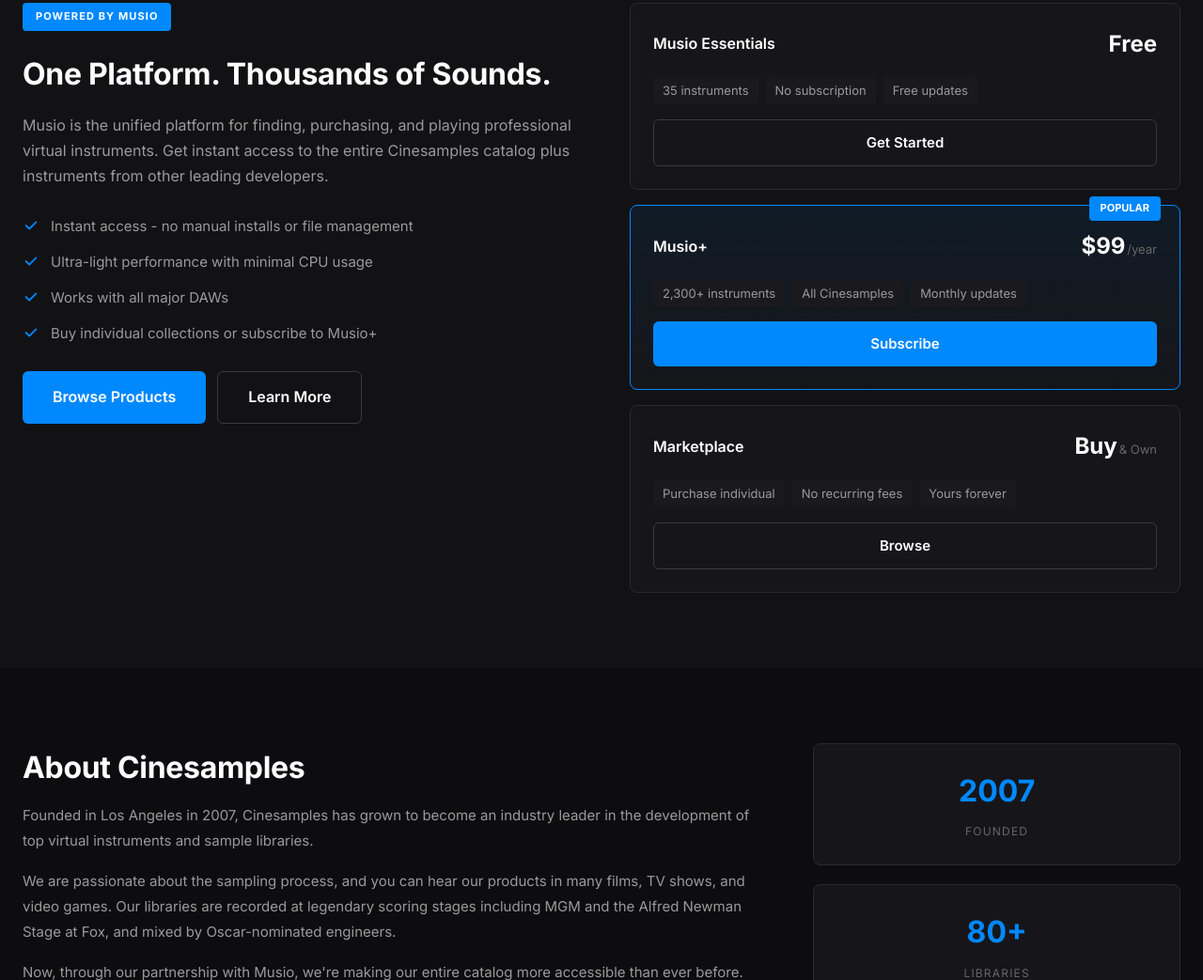
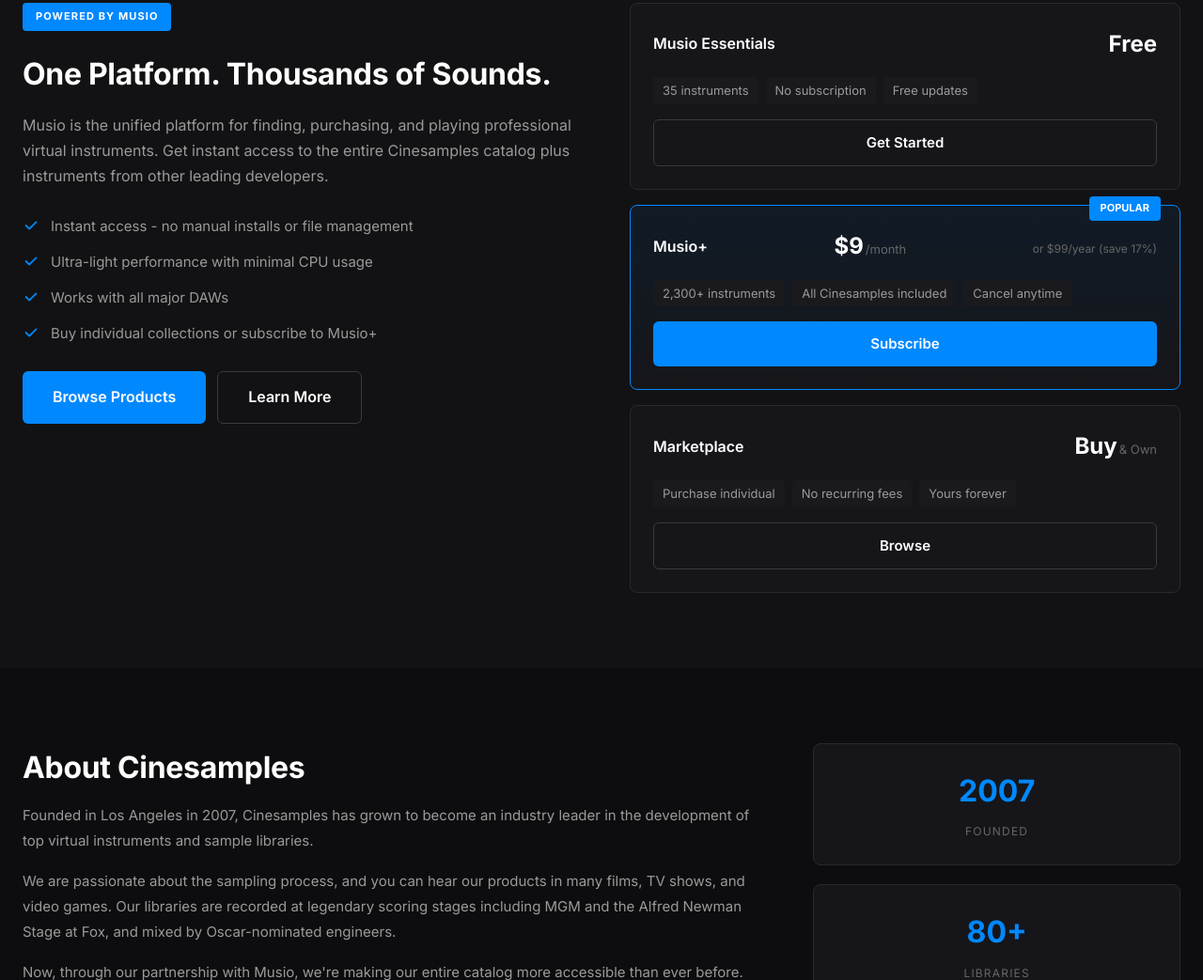
Before and after one commit to mpatti/cinesamples-new, a website: page index.html in a window 1280 px wide. Shown: the part 2624-3667 px from the top of the page at 94% size. Drawn offline with Linux system fonts and the light colour scheme.

Commit message:
Add $9/month option to Musio+ pricing card

```diff
--- a/index.html
+++ b/index.html
@@ -310,14 +310,15 @@
                         <div class="pricing-header">
                             <h3>Musio+</h3>
                             <div class="pricing-price">
-                                <span class="price-amount">$99</span>
-                                <span class="price-period">/year</span>
+                                <span class="price-amount">$9</span>
+                                <span class="price-period">/month</span>
                             </div>
+                            <div class="pricing-alt">or $99/year (save 17%)</div>
                         </div>
                         <ul class="pricing-features">
                             <li>2,300+ instruments</li>
-                            <li>All Cinesamples</li>
-                            <li>Monthly updates</li>
+                            <li>All Cinesamples included</li>
+                            <li>Cancel anytime</li>
                         </ul>
                         <a href="https://portal.musio.com/account/musio-plus" target="_blank" class="btn btn-primary btn-block">Subscribe</a>
                     </div>
--- a/styles.css
+++ b/styles.css
@@ -949,6 +949,12 @@
     color: var(--text-muted);
 }
 
+.pricing-alt {
+    font-size: 0.75rem;
+    color: var(--text-muted);
+    margin-top: 4px;
+}
+
 .pricing-features {
     list-style: none;
     display: flex;
```
